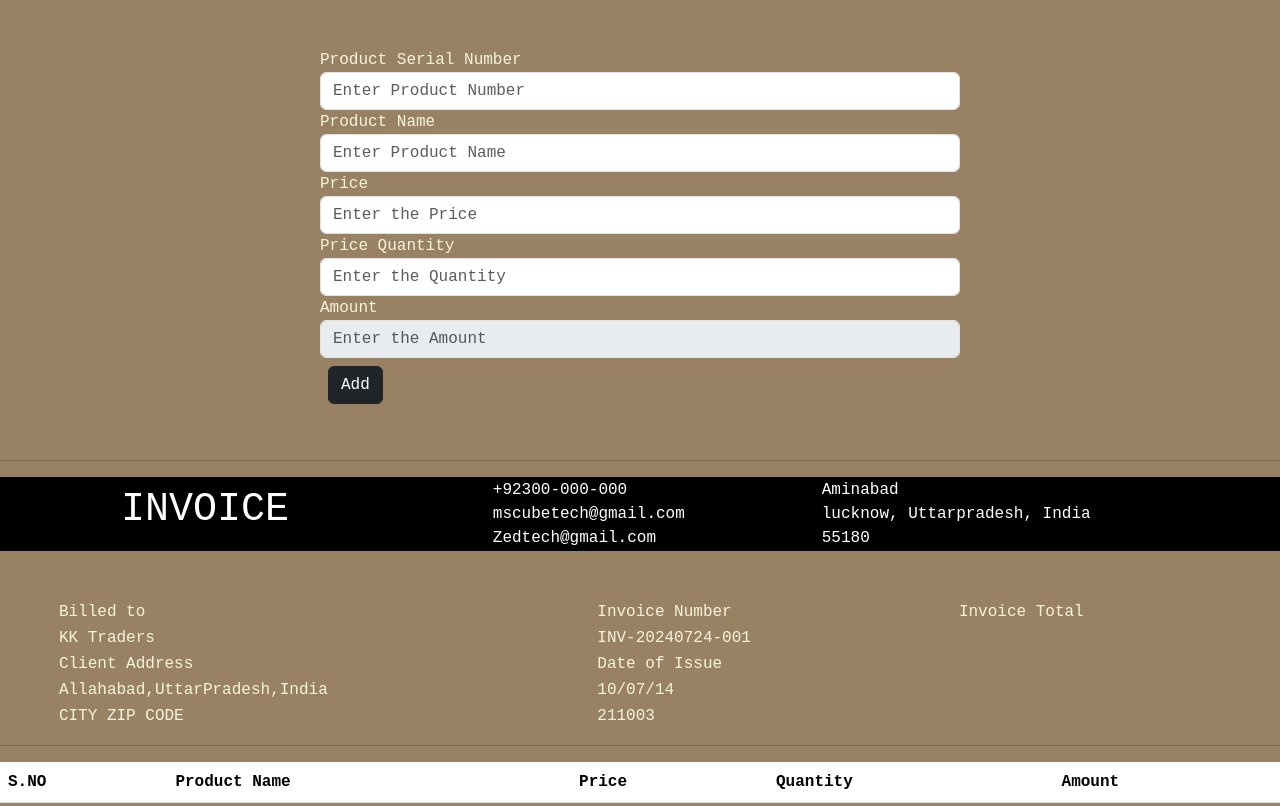
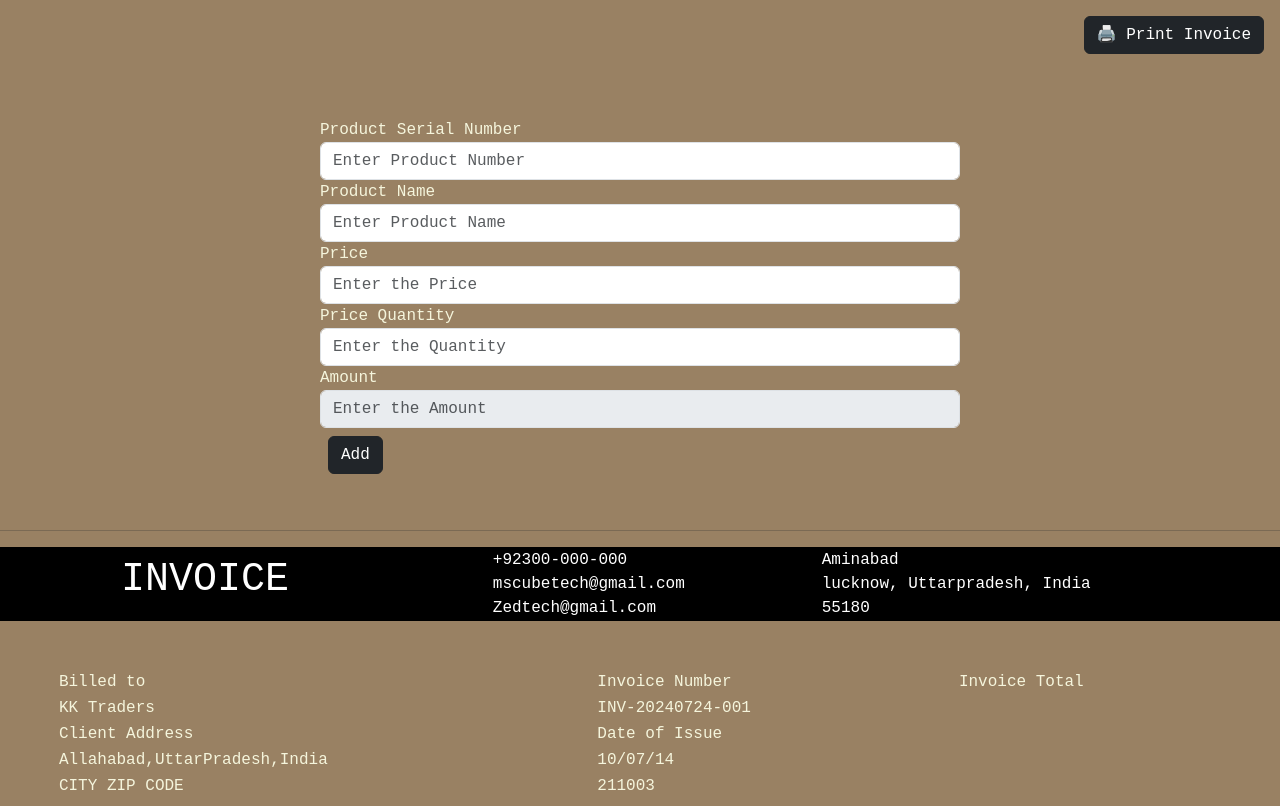
Before and after one commit to haiderqausain/Invoice-Generator, a plain HTML site: page index.html in a window 1280 px wide. Shown: the top 806 px of the page. Drawn offline with nearby package versions, Linux system fonts and the light colour scheme; a web font is replaced by a local one.

Commit message:
added a print button or make some changes

```diff
--- a/index.html
+++ b/index.html
@@ -13,7 +13,12 @@
 
 </head>
 <body>
-<form class="w-50 mx-auto mt-5 mb-5">
+  <body>
+  <!-- Print Button -->
+  <div class="text-end p-3 no-print">
+    <button class="btn btn-dark d-print-none" onclick="window.print()">🖨️ Print Invoice</button>
+  </div>
+<form class="w-50 mx-auto mt-5 mb-5 d-print-none">
   <div class="form-group">
     <label for="formGroupExampleInput">Product Serial Number</label>
     <input type="number" class="form-control" id="ids" placeholder="Enter Product Number">
```
